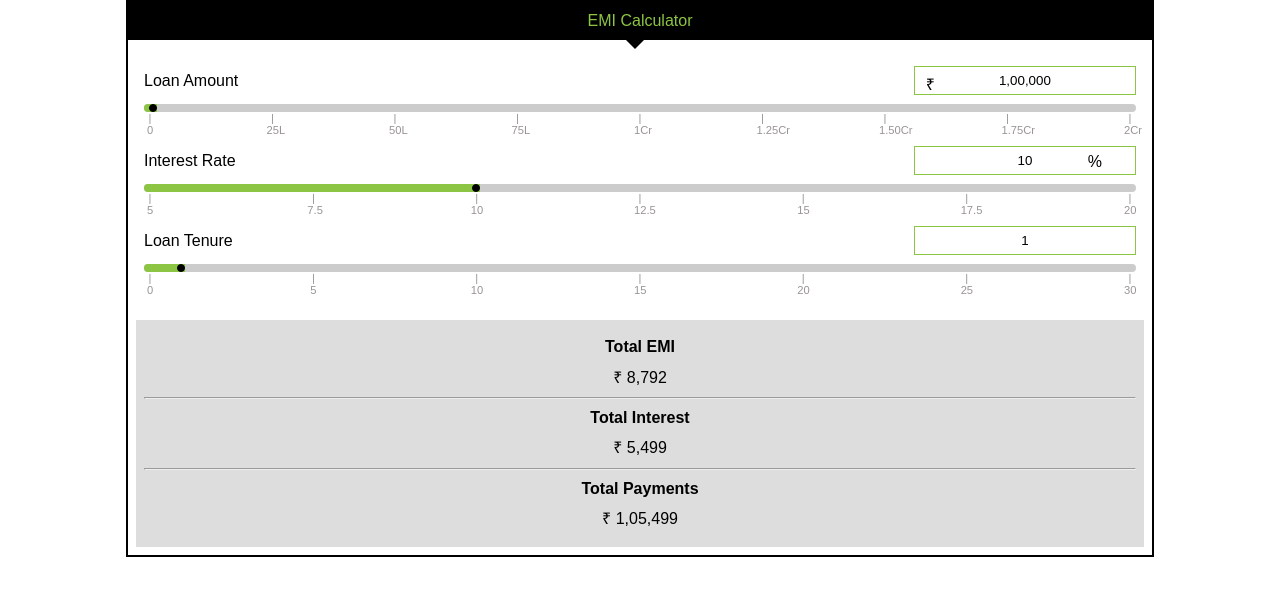
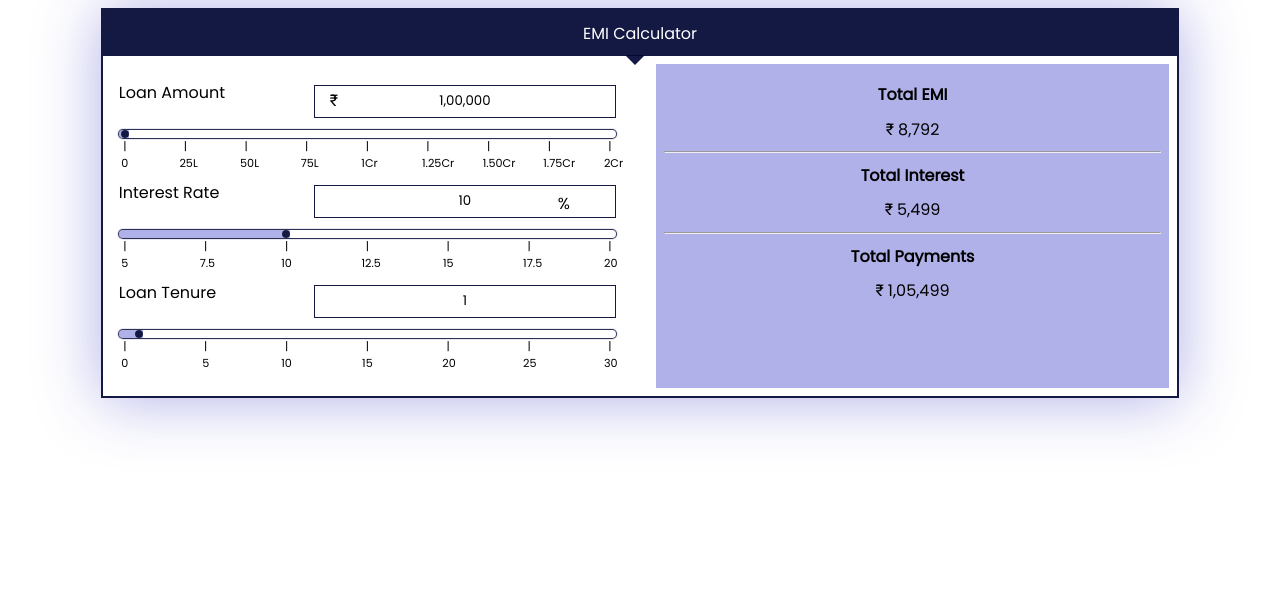
Before and after one commit to shivmohan-pal/EMI-Calculator, a plain HTML site: page index.html in a window 1280 px wide. Drawn offline with Linux system fonts and the light colour scheme.

Commit message:
color & font changed

```diff
--- a/index.css
+++ b/index.css
@@ -1,20 +1,43 @@
+@import url('https://fonts.googleapis.com/css?family=Poppins|Roboto');
+/* old root
 :root{
 --emiPriColor:#8cc543;
 --emiSecColor:#ccc;
-    --borderColor:#f60;
+--emi-inputBorderShadow:#f60;
 --emiBlack:black;
 --emiGray:#dddddd;
 --tickGray:#999494;
+--emiTextColor:black;
 }
-*{
+ */
+
+/* new root changes in color
+border-color: #4328B7;
+    background-color: rgba(60,60,200,0.2);
+    color:white;
+*/
+
+:root{
+    --emiPriColor:white;
+    --emiSecColor:rgb(60, 60, 200,0.4);;
+    --emi-inputBorderShadow:rgb(60, 60, 200,0.4);
+    --emiBlack:rgba(0,6,53,0.92);;
+    --emiGray:rgb(60, 60, 200,0.4);
+    --tickGray:black;
+    --emiTextColor:black;
+}
+.emi-calc *{
    margin:0;
    padding:0;
+   font-family: Poppins;
 }
+
 .emi-calc{
     font-family:sans-serif;
     border:2px solid var(--emiBlack);
-    width:80%;
+    width:85%;
     margin:auto;
+    box-shadow:0px 2px 60px 0px var(--emi-inputBorderShadow);
 }
 .heading {
     position: relative;
@@ -34,7 +57,11 @@
     bottom:-19px;
     left: calc(50% - 15px);
 }
-
+.emi-calc-box {
+    display:grid;
+    grid-template-columns: 1fr 1fr;
+    gap: 1rem;
+}
 
 
 
@@ -73,13 +100,13 @@ label {
     right:0;
     display:inline-block;
     width:fit-content;
-    border:1px solid var(--emiPriColor);
+    border:1px solid var(--emiBlack);
     padding:0 1rem;
     margin:auto 0 auto auto;
   }
 .input:hover{
-    box-shadow: 0 0 5px var(--borderColor);
-    border: 1px solid var(--borderColor);
+    box-shadow: 0 0 5px var(--emi-inputBorderShadow);
+    border: 1px solid var(--emi-inputBorderShadow);
 }
 .amount-input {
    /* position:relative; */
@@ -91,6 +118,7 @@ label {
 }
 .rs {
     left:5%;
+    font-family: Roboto;
 }
 .percent {
    right:15%;
@@ -107,10 +135,11 @@ input[type='range'] {
     width: 100%;
     height: 0.5rem;
     -webkit-appearance: none;
-    background: var(--emiSecColor);
+    background: var(--emiPriColor);
     outline: none;
     border-radius: 1rem;
     overflow: hidden;
+    box-shadow:0 0 1px 1px var(--emiBlack);
     z-index: -1;
   }
   input[type='range']::-webkit-slider-thumb {
@@ -120,8 +149,8 @@ input[type='range'] {
     border-radius: 50%;
     background: var(--emiBlack);
     cursor: pointer;
-    border: 1px solid var(--emiBlack);
-    box-shadow: -10000px 0 0 10000px var(--emiPriColor);
+    /* border: 1px solid var(--emiBlack); */
+    box-shadow: -10000px 0 0 10000px var(--emiSecColor);
   }
 
    /* for chrome safari edge opera */
@@ -168,6 +197,7 @@ position: relative;
       padding:0.5rem;
       min-width: 270px;
       margin:0.5rem;
+      vertical-align: middle;
   }
 .result div {
       margin:0.6rem;
@@ -175,6 +205,16 @@ position: relative;
 .result div h4{
       margin:0.6rem;
   }
+.result p {
+     font-family: Roboto;
+}
 hr {
       background: linear-gradient(0.25turn, transparent, var(--emiBlack), transparent);
     }
+
+@media only screen and (max-width: 1100px) {
+ .emi-calc-box {
+     display: block;
+ }
+
+}
--- a/index.html
+++ b/index.html
@@ -11,6 +11,7 @@
 <body>
     <div class='emi-calc'>
         <div class="heading"><span>EMI Calculator</span></div>
+        <div class="emi-calc-box">
             <div class='inputs'>
                 <div class='input-box'>
                     <label for='amount'>Loan Amount</label>
@@ -187,6 +188,7 @@
                 </div>
             </div>
         </div>
+    </div>
 </body>
 <footer>
     <script src="index.js"></script>
```
Lines whose indentation alone changed are shown as unchanged.
